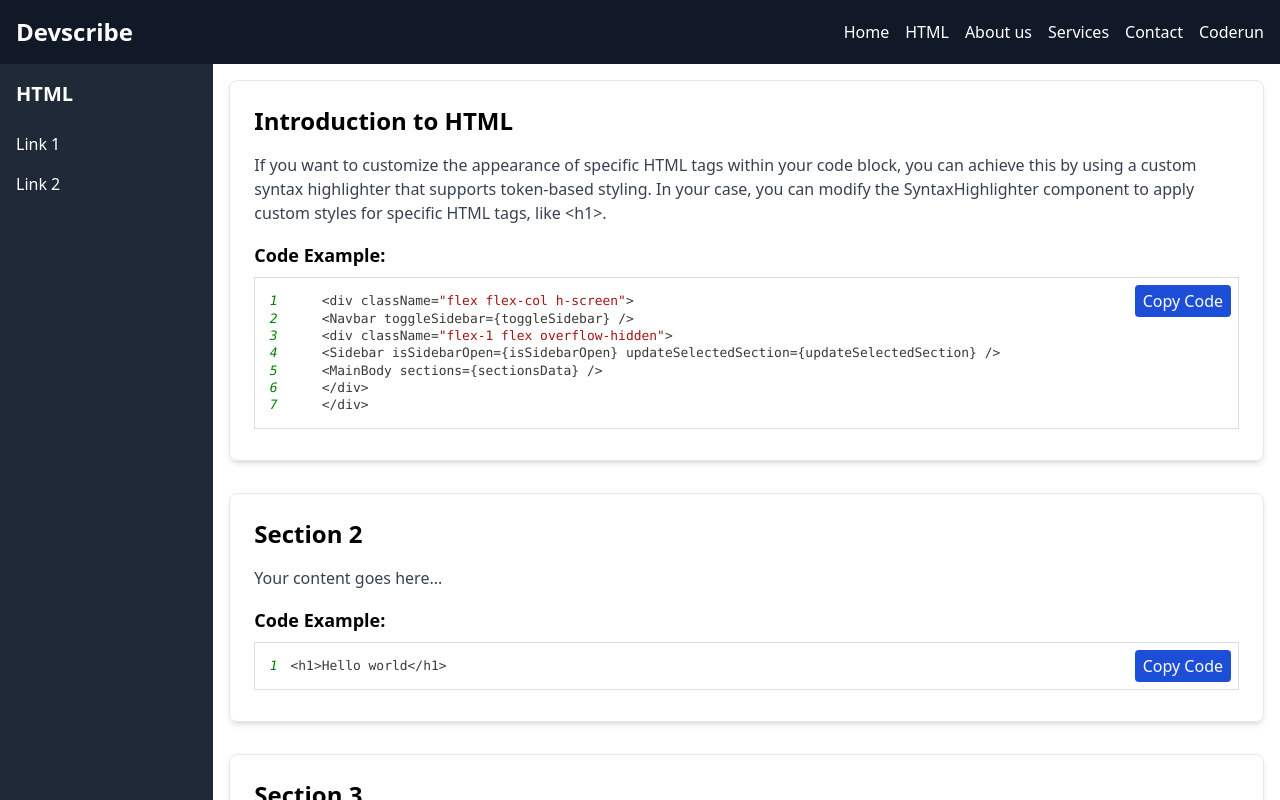
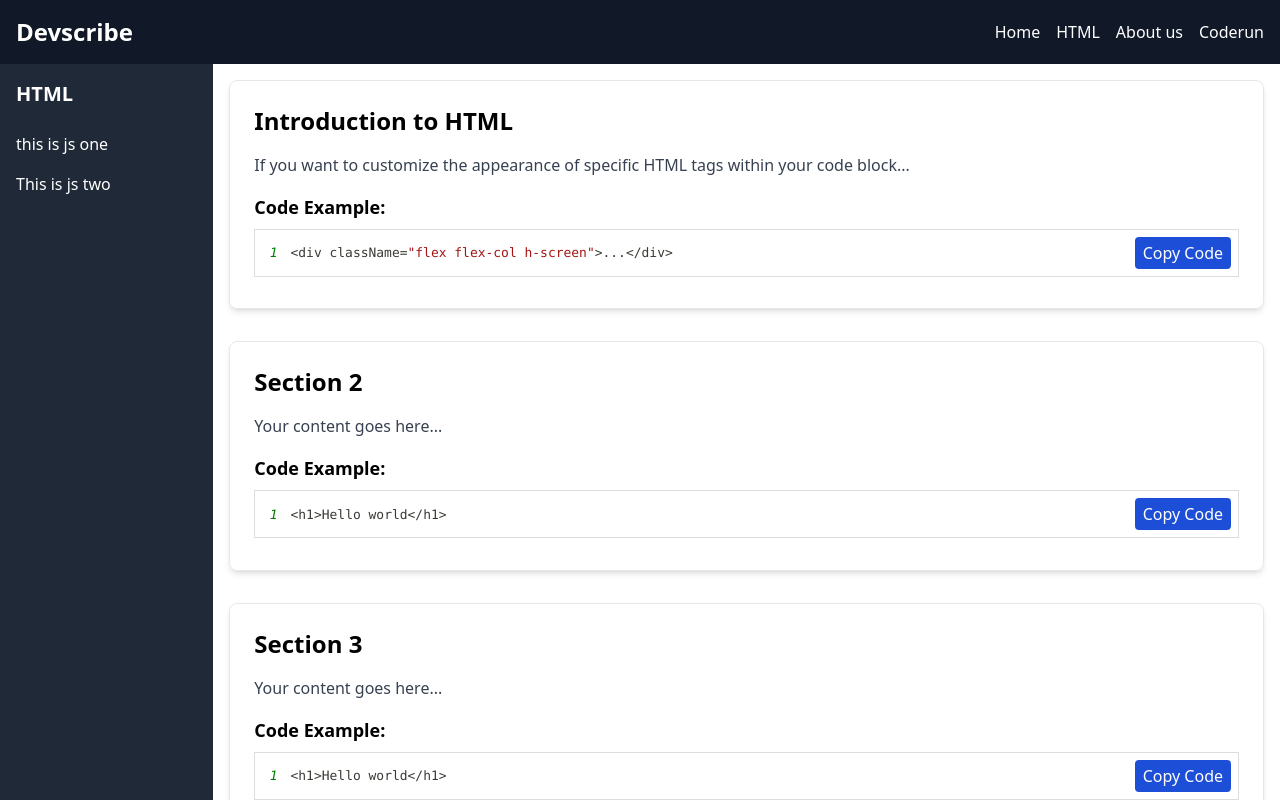
Before and after one commit to Siddhantmi/DevScribe, a React (Create React App) app: page /html in a window 1280 px wide. Built offline with nearby package versions, Linux system fonts and the light colour scheme.

Commit message:
Added some more features

```diff
--- a/package.json
+++ b/package.json
@@ -7,6 +7,7 @@
     "@testing-library/react": "^13.4.0",
     "@testing-library/user-event": "^13.5.0",
     "autoprefixer": "^10.4.16",
+    "axios": "^1.6.4",
     "clipboard": "^2.0.11",
     "copy-to-clipboard": "^3.3.3",
     "mongodb-stitch-browser-sdk": "^4.8.0",
--- a/src/App.js
+++ b/src/App.js
@@ -2,11 +2,11 @@
 import React, { useState } from 'react';
 import { BrowserRouter as Router, Route, Routes } from 'react-router-dom';
 import Navbar from './components/Navbar';
-import Sidebar from './components/Sidebar';
 import CodeRun from './CodeRun';
-import Html from './Html';
 import AboutUs from './AboutUs';
 import Footer from './components/Footer';
+import Html from './Html';
+
 
 
 const App = () => {
@@ -17,35 +17,27 @@ const App = () => {
     setIsSidebarOpen(!isSidebarOpen);
   };
 
-
   return (
     <Router>
       <div className="flex flex-col h-screen">
         <Navbar toggleSidebar={toggleSidebar} />
         <Routes>
-          <Route path="/html" element={
-            <>
-              <div className="flex-1 flex overflow-hidden">
-                <Sidebar isSidebarOpen={isSidebarOpen} title="HTML" />
-                <div className="w-full lg:w-5/6 p-4 ml-auto overflow-y-auto">
-                  <Html />
-                  <Footer />
-                </div>
-              </div>
-            </>
+
+          <Route path="/html" element={<Html/>} />
+
+          <Route path="/coderun" element={<>
+            <CodeRun />
+            <Footer />
+          </>
           } />
-          <Route path="/coderun" element={
-            <>
-              <CodeRun />
-              <Footer />
-            </>
-          } />
+
           <Route path="/aboutUs" element={
             <>
               <AboutUs />
               <Footer />
             </>
           } />
+
         </Routes>
       </div>
     </Router>
--- a/src/Html.js
+++ b/src/Html.js
@@ -1,30 +1,37 @@
-// src/App.js
-import React from 'react';
+import React, { useState } from 'react';
+import { BrowserRouter as Router, Route, Routes } from 'react-router-dom';
+import Sidebar from './components/Sidebar';
+import Footer from './components/Footer';
 import MainBody from './components/MainBody';
+ // Import the sectionsData from the external file
+ import sectionsData from './data/sectionData';
+const Html = () => {
+    const [isSidebarOpen, setIsSidebarOpen] = useState(false);
+    const toggleSidebar = () => {
+        setIsSidebarOpen(!isSidebarOpen);
+    };
 
+    const [selectedSection, setSelectedSection] = useState(null);
 
-const Html = () => {
-    const sectionsData = [
-        {
-            id: 'section1', title: 'Introduction to HTML', content: `
-      If you want to customize the appearance of specific HTML tags within your code block, you can achieve this by using a custom syntax highlighter that supports token-based styling. In your case, you can modify the SyntaxHighlighter component to apply custom styles for specific HTML tags, like <h1>.`,
-            code:
-                `    <div className="flex flex-col h-screen">
-    <Navbar toggleSidebar={toggleSidebar} />
-    <div className="flex-1 flex overflow-hidden">
-    <Sidebar isSidebarOpen={isSidebarOpen} updateSelectedSection={updateSelectedSection} />
-    <MainBody sections={sectionsData} />
-    </div>
-    </div>` },
-        { id: 'section2', title: 'Section 2', content: 'Your content goes here...', code: '<h1>Hello world</h1>' },
-        { id: 'section3', title: 'Section 3', content: 'Your content goes here...', code: '<h1>Hello world</h1>' },
-        // Add more sections as needed
+    const menuItems = [
+        { to: '', label: 'this is js one', sectionId: 'jsone' },
+        { to: '', label: 'This is js two', sectionId: 'jstwo' },
+        // Add more items as needed
     ];
 
     return (
-        <MainBody sections={sectionsData} />
+        <>
+            <div className="flex-1 flex overflow-hidden">
+                <Sidebar isSidebarOpen={isSidebarOpen} title="HTML" updateSelectedSection={setSelectedSection} menuItems={menuItems} />
+                <div className="w-full lg:w-5/6 p-4 ml-auto overflow-y-auto">
+                    <MainBody sections={sectionsData} />
+                    <Footer />
+                </div>
+
+            </div>
+
+        </>
     );
-
 };
 
 export default Html;
--- a/src/components/Navbar.js
+++ b/src/components/Navbar.js
@@ -1,18 +1,29 @@
-import React from 'react';
+import React, { useState } from 'react';
 import { Link } from 'react-router-dom';
 
 const Navbar = ({ toggleSidebar }) => {
+  const [isNavbarOpen, setNavbarOpen] = useState(false);
 
-  const toggleResponsiveMenu = () => {
-    const responsiveMenu = document.getElementById('responsive-menu');
-    if (responsiveMenu) {
-      responsiveMenu.classList.toggle('hidden');
-    }
+  const toggleNavbar = () => {
+    setNavbarOpen(!isNavbarOpen);
   };
+
+
+  const menuItems = [
+    { to: '/', label: 'Home' },
+    { to: '/html', label: 'HTML' },
+    { to: '/aboutUs', label: 'About us' },
+    { to: '/coderun', label: 'Coderun' },
+    // Add more menu items as needed
+  ];
+
+
 
   return (
     <nav className="bg-gray-900 text-white p-4">
       <div className="flex justify-between items-center">
+
+        {/* sidebar toggle button  */}
         <button onClick={toggleSidebar} className="lg:hidden text-white focus:outline-none">
           <svg className="h-6 w-6" fill="none" stroke="currentColor" viewBox="0 0 24 24" xmlns="http://www.w3.org/2000/svg">
             <path stroke-linecap="round" stroke-linejoin="round" stroke-width="2" d="M4 6h16M4 12h16m-7 18h16"></path>
@@ -24,41 +35,58 @@ const Navbar = ({ toggleSidebar }) => {
           <div className="text-2xl font-bold">Devscribe</div>
         </div>
 
+
+
+{/* Navbar toggle button  */}
         <div className="lg:hidden">
-          <button id="menu-toggle" onClick={toggleResponsiveMenu} className="text-white focus:outline-none">
+          <button id="responsive-menu" onClick={toggleNavbar} className="text-white focus:outline-none">
             <svg className="h-6 w-6" fill="none" stroke="currentColor" viewBox="0 0 24 24" xmlns="http://www.w3.org/2000/svg">
-              <path stroke-linecap="round" stroke-linejoin="round" stroke-width="2" d="M4 6h16M4 12h16m-7 6h7"></path>
+              <path stroke-linecap="round" stroke-linejoin="round" stroke-width="2" d="M4 6h16M4 12h16m-7 18h16"></path>
+              <path stroke-linecap="round" stroke-linejoin="round" stroke-width="2" d="M4 18h16"></path>
             </svg>
           </button>
         </div>
 
-        <div className="hidden lg:flex items-center space-x-4">
-          <Link to="/" className="hover:text-gray-300">
-            Home
-          </Link>
-          <Link to="/html" className="hover:text-gray-300">
-            HTML
-          </Link>
-          <Link to="/aboutUs" className="hover:text-gray-300">
-            About us
-          </Link>
 
-          <div className="group relative">
-            <button className="hover:text-gray-300" onClick={(e) => e.preventDefault()}>
-              Services
-            </button>
-            <div className="hidden group-hover:block absolute bg-gray-800 text-white py-2 space-y-2">
-              <button className="block px-4 py-2 hover:bg-gray-700">Service 1</button>
-              <button className="block px-4 py-2 hover:bg-gray-700">Service 2</button>
+        {/* Desktop Menu */}
+        <div className="hidden lg:flex lg:items-center lg:space-x-4">
+          {menuItems.map((item, index) => (
+            <Link key={index} to={item.to} className="hover:text-gray-300">
+              {item.label}
+            </Link>
+          ))}
+        </div>
+
+        {/* Responsive Menu */}
+        <div
+          className={`lg:hidden fixed inset-0 z-50 transition-opacity ${isNavbarOpen ? 'opacity-100' : 'opacity-0 pointer-events-none'
+            }`}
+        >
+          <div className="flex justify-end h-full">
+            <div className="bg-gray-800 w-full p-4">
+              <button
+                className="text-white text-3xl absolute top-2 right-2"
+                onClick={toggleNavbar}
+              >
+                &times;
+              </button>
+              <div className="flex flex-col p-3 mt-5 space-y-4">
+                {menuItems.map((item, index) => (
+                  <Link
+                    key={index}
+                    to={item.to}
+                    className="text-white hover:bg-gray-700 py-2"
+                    onClick={toggleNavbar}
+                  >
+                    {item.label}
+                  </Link>
+                ))}
+              </div>
             </div>
           </div>
-          <button className="hover:text-gray-300" onClick={(e) => e.preventDefault()}>
-            Contact
-          </button>
-          <Link to="/coderun" className="hover:text-gray-300">
-            Coderun
-          </Link>
+
         </div>
+        {/* end  */}
       </div>
     </nav>
   );
--- a/src/components/Sidebar.js
+++ b/src/components/Sidebar.js
@@ -1,8 +1,8 @@
-// src/Sidebar.js
+// src/components/Sidebar.js
 import React from 'react';
 import { Link } from 'react-router-dom';
 
-const Sidebar = ({ isSidebarOpen, updateSelectedSection, title }) => {
+const Sidebar = ({ isSidebarOpen, title, updateSelectedSection, selectedSection, menuItems }) => {
     const handleLinkClick = (sectionId) => {
         updateSelectedSection(sectionId);
     };
@@ -14,15 +14,16 @@ const Sidebar = ({ isSidebarOpen, updateSelectedSection, title }) => {
 
             {/* Links */}
             <div>
-        <Link to="/link1" className="block py-2 hover:bg-gray-700" onClick={() => handleLinkClick('link1')}>
-          Link 1
+                {menuItems.map((item, index) => (
+                    <Link
+                        key={index}
+                        to={item.to}
+                        className={`block py-2 hover:bg-gray-700 ${selectedSection === item.sectionId ? 'bg-gray-700' : ''}`}
+                        onClick={() => handleLinkClick(item.sectionId)}
+                    >
+                        {item.label}
                     </Link>
-
-        <Link to="/link2" className="block py-2 hover:bg-gray-700" onClick={() => handleLinkClick('link2')}>
-          Link 2
-        </Link>
-
-        {/* Add more links as needed */}
+                ))}
             </div>
         </div>
     );
--- /dev/null
+++ b/src/data/sectionData.js
@@ -0,0 +1,14 @@
+// sectionsData.js
+const sectionsData = [
+    {
+        id: 'section1',
+        title: 'Introduction to HTML',
+        content: `If you want to customize the appearance of specific HTML tags within your code block...`,
+        code: `<div className="flex flex-col h-screen">...</div>`
+    },
+    { id: 'section2', title: 'Section 2', content: 'Your content goes here...', code: '<h1>Hello world</h1>' },
+    { id: 'section3', title: 'Section 3', content: 'Your content goes here...', code: '<h1>Hello world</h1>' },
+
+];
+
+export default sectionsData;
```
Also changed, not shown: 1 other file (tests, documents, lock files or other folders). Lines whose indentation alone changed are shown as unchanged.
